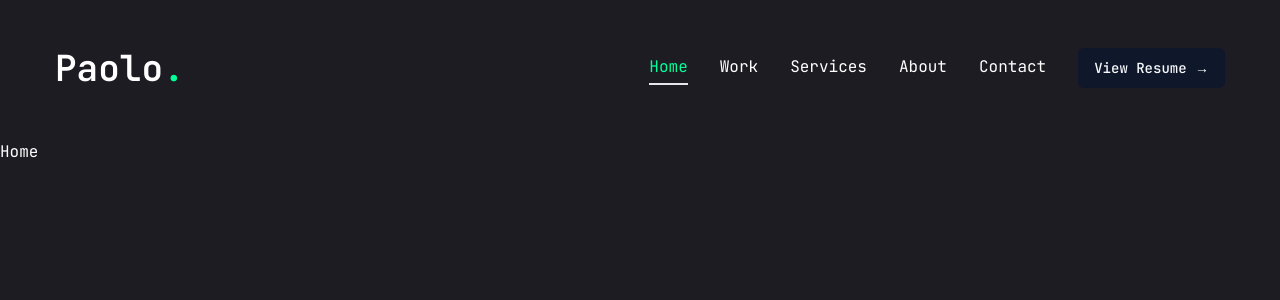
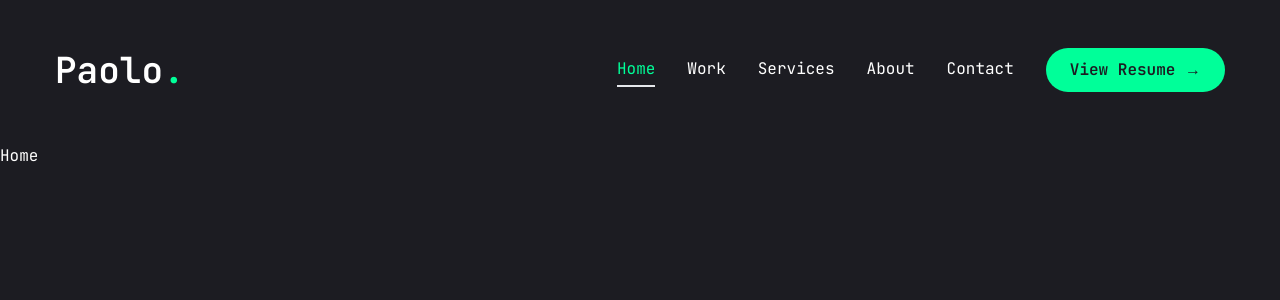
Before and after one commit to paolo-arroyo/portfolio, a Next.js app: page / in a window 1280 px wide. Shown: the top 300 px of the page. Built offline with nearby package versions, Linux system fonts and the light colour scheme.

Commit message:
feat: Button component customizations

```diff
--- a/src/components/ui/button.tsx
+++ b/src/components/ui/button.tsx
@@ -1,29 +1,22 @@
-import * as React from "react"
 import { Slot } from "@radix-ui/react-slot"
 import { cva, type VariantProps } from "class-variance-authority"
+import * as React from "react"
 
 import { cn } from "@/lib/utils"
 
 const buttonVariants = cva(
-  "inline-flex items-center justify-center gap-2 whitespace-nowrap rounded-md text-sm font-medium ring-offset-white transition-colors focus-visible:outline-none focus-visible:ring-2 focus-visible:ring-slate-950 focus-visible:ring-offset-2 disabled:pointer-events-none disabled:opacity-50 [&_svg]:pointer-events-none [&_svg]:size-4 [&_svg]:shrink-0 dark:ring-offset-slate-950 dark:focus-visible:ring-slate-300",
+  "inline-flex items-center justify-center rounded-full whitespace-nowrap text-base font-semibold ring-offset-white transition-colors",
   {
     variants: {
       variant: {
-        default: "bg-slate-900 text-slate-50 hover:bg-slate-900/90 dark:bg-slate-50 dark:text-slate-900 dark:hover:bg-slate-50/90",
-        destructive:
-          "bg-red-500 text-slate-50 hover:bg-red-500/90 dark:bg-red-900 dark:text-slate-50 dark:hover:bg-red-900/90",
-        outline:
-          "border border-slate-200 bg-white hover:bg-slate-100 hover:text-slate-900 dark:border-slate-800 dark:bg-slate-950 dark:hover:bg-slate-800 dark:hover:text-slate-50",
-        secondary:
-          "bg-slate-100 text-slate-900 hover:bg-slate-100/80 dark:bg-slate-800 dark:text-slate-50 dark:hover:bg-slate-800/80",
-        ghost: "hover:bg-slate-100 hover:text-slate-900 dark:hover:bg-slate-800 dark:hover:text-slate-50",
-        link: "text-slate-900 underline-offset-4 hover:underline dark:text-slate-50",
+        default: "bg-accent text-primary hover:bg-accent-hover",
+        primary: "bg-primary text-white",
+        outline: "border border-accent bg-transparent text-accent hover:bg-accent-hover hover:text-priamry",
       },
       size: {
-        default: "h-10 px-4 py-2",
-        sm: "h-9 rounded-md px-3",
-        lg: "h-11 rounded-md px-8",
-        icon: "h-10 w-10",
+        default: "h-[44px] px-6 py-2",
+        md: "h-[48px] px-6",
+        lg: "h-[56px] px-8 text-sm uppercase tracking-[2px]",
       },
     },
     defaultVariants: {
```
